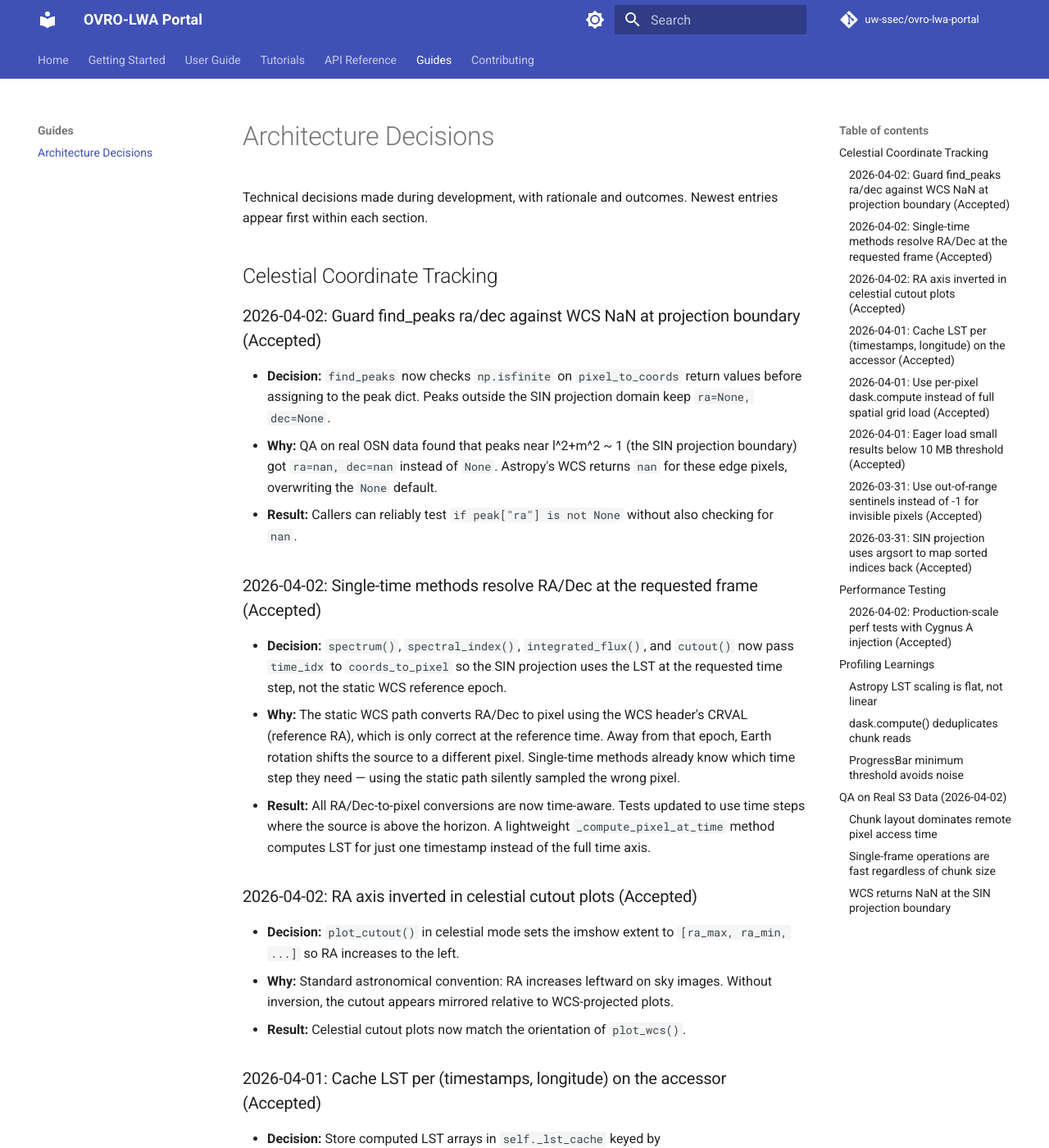
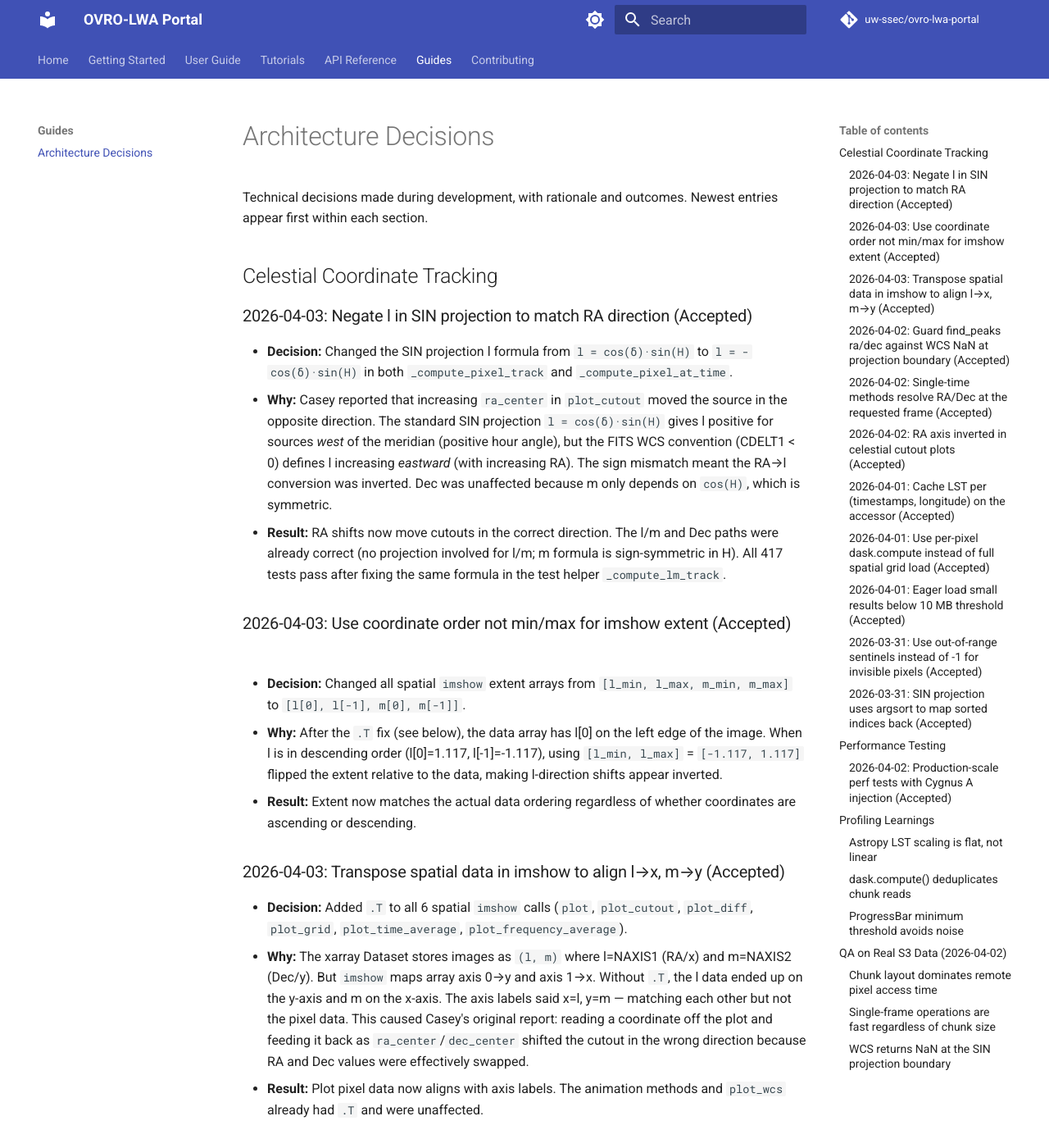
Before and after one commit to uw-ssec/ovro-lwa-portal, an MkDocs documentation site: the page built from docs/guides/architecture-decisions.md, in a window 1280 px wide and 1400 px high. Shown: the whole window at 82% size. Built offline with MkDocs 1.6.1 and Material for MkDocs 9.7.7, drawn with Linux system fonts in a browser that asks for light colours; comment, search, counter and statistics services are not loaded.

Commit message:
docs: update SIN projection formula and add ADRs for plotting fixes
Fix the l direction cosine formula in celestial-tracking.md to match
the corrected sign convention (-cos(δ)·sin(H)). Add architecture
decision records for the three plotting fixes: imshow transpose,
extent ordering, and SIN projection sign.

Co-Authored-By: Claude Opus 4.6 (1M context) <noreply@anthropic.com>

```diff
--- a/docs/guides/architecture-decisions.md
+++ b/docs/guides/architecture-decisions.md
@@ -4,6 +4,47 @@ Technical decisions made during development, with rationale and outcomes. Newest
 entries appear first within each section.
 
 ## Celestial Coordinate Tracking
+
+### 2026-04-03: Negate l in SIN projection to match RA direction (Accepted)
+
+- **Decision:** Changed the SIN projection l formula from `l = cos(δ)·sin(H)`
+  to `l = -cos(δ)·sin(H)` in both `_compute_pixel_track` and
+  `_compute_pixel_at_time`.
+- **Why:** Casey reported that increasing `ra_center` in `plot_cutout` moved the
+  source in the opposite direction. The standard SIN projection `l = cos(δ)·sin(H)`
+  gives l positive for sources *west* of the meridian (positive hour angle), but
+  the FITS WCS convention (CDELT1 < 0) defines l increasing *eastward* (with
+  increasing RA). The sign mismatch meant the RA→l conversion was inverted. Dec
+  was unaffected because m only depends on `cos(H)`, which is symmetric.
+- **Result:** RA shifts now move cutouts in the correct direction. The l/m and
+  Dec paths were already correct (no projection involved for l/m; m formula is
+  sign-symmetric in H). All 417 tests pass after fixing the same formula in the
+  test helper `_compute_lm_track`.
+
+### 2026-04-03: Use coordinate order not min/max for imshow extent (Accepted)
+
+- **Decision:** Changed all spatial `imshow` extent arrays from
+  `[l_min, l_max, m_min, m_max]` to `[l[0], l[-1], m[0], m[-1]]`.
+- **Why:** After the `.T` fix (see below), the data array has l[0] on the left
+  edge of the image. When l is in descending order (l[0]=1.117, l[-1]=-1.117),
+  using `[l_min, l_max]` = `[-1.117, 1.117]` flipped the extent relative to the
+  data, making l-direction shifts appear inverted.
+- **Result:** Extent now matches the actual data ordering regardless of whether
+  coordinates are ascending or descending.
+
+### 2026-04-03: Transpose spatial data in imshow to align l→x, m→y (Accepted)
+
+- **Decision:** Added `.T` to all 6 spatial `imshow` calls (`plot`, `plot_cutout`,
+  `plot_diff`, `plot_grid`, `plot_time_average`, `plot_frequency_average`).
+- **Why:** The xarray Dataset stores images as `(l, m)` where l=NAXIS1 (RA/x)
+  and m=NAXIS2 (Dec/y). But `imshow` maps array axis 0→y and axis 1→x. Without
+  `.T`, the l data ended up on the y-axis and m on the x-axis. The axis labels
+  said x=l, y=m — matching each other but not the pixel data. This caused
+  Casey's original report: reading a coordinate off the plot and feeding it back
+  as `ra_center`/`dec_center` shifted the cutout in the wrong direction because
+  RA and Dec values were effectively swapped.
+- **Result:** Plot pixel data now aligns with axis labels. The animation methods
+  and `plot_wcs` already had `.T` and were unaffected.
 
 ### 2026-04-02: Guard find_peaks ra/dec against WCS NaN at projection boundary (Accepted)
 
```
Also changed, not shown: docs/user-guide/celestial-tracking.md (+9 -3 lines).
